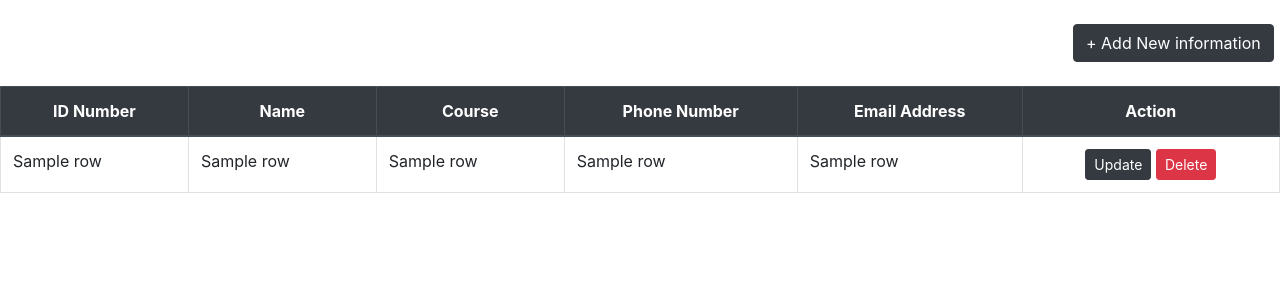
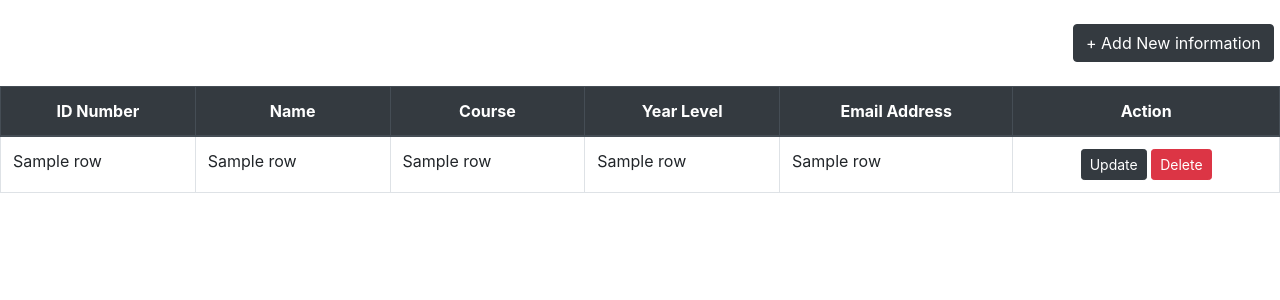
Before and after one commit to markcardino213/crud, a Flask app: template FLASK-CRUD/app/templates/index.html in a window 1280 px wide; the page is wider, and only the part inside the window is pictured. Shown: the part 56-356 px from the top of that part. Run offline with Flask 2, Linux system fonts and the light colour scheme; the template is opened without the code that fills it: most values are stand-ins (such as "Sample title", 1, 10 or a date in 2020); parts of the project's set-up code (start-up, migrations or seed data) failed here and were passed over.

Commit message:
Update index.html

```diff
--- a/FLASK-CRUD/app/templates/index.html
+++ b/FLASK-CRUD/app/templates/index.html
@@ -2,7 +2,7 @@
 {% block content %}
 <center>
   <br>
-  <section class="content-header">
+   <section class="content-header">
     {% for message in get_flashed_messages()%}
     <div class="alert alert-info alert-dismissible">
       <button type="button" class="close" data-dismiss="alert" aria-hidden="true">×</button>
@@ -27,7 +27,7 @@
             <th >ID Number</th>
             <th >Name</th>
             <th >Course</th>
-            <th>Phone Number</th>
+            <th>Year Level</th>
             <th>Email Address</th>
             <th>Action</th>
           </tr>
@@ -52,10 +52,10 @@
             <td>{{ row[5] }}</td>
             <td align="center">
               <a href="/update/{{ row[0]}}">
-                <button type="button" class="btn btn-sm btn-dark btn-flat" title="Update"><span class="glyphicon glyphicon-pencil"></span>Update</button>
+                <button type="button" class="btn btn-sm btn-dark btn-flat" title="Update">Update</button>
               </a>
-              <a href="/delete/{{ row[0]}}">
-                <button type="button" class="btn btn-sm btn-danger btn-flat" title="Delete"><span class="glyphicon glyphicon-remove"></span>Delete</button>
+              <a href="/delete_info/{{ row[0]}}">
+                <button type="button" class="btn btn-sm btn-danger btn-flat" title="Delete" onclick="return confirm('Are You Sure To Delete?')">Delete</button>
               </a>
             </td>
           </tr>
@@ -65,7 +65,6 @@
       </table>
     </div>
   </div>
-</div>
 </center>
 
 {% endblock %}
```
